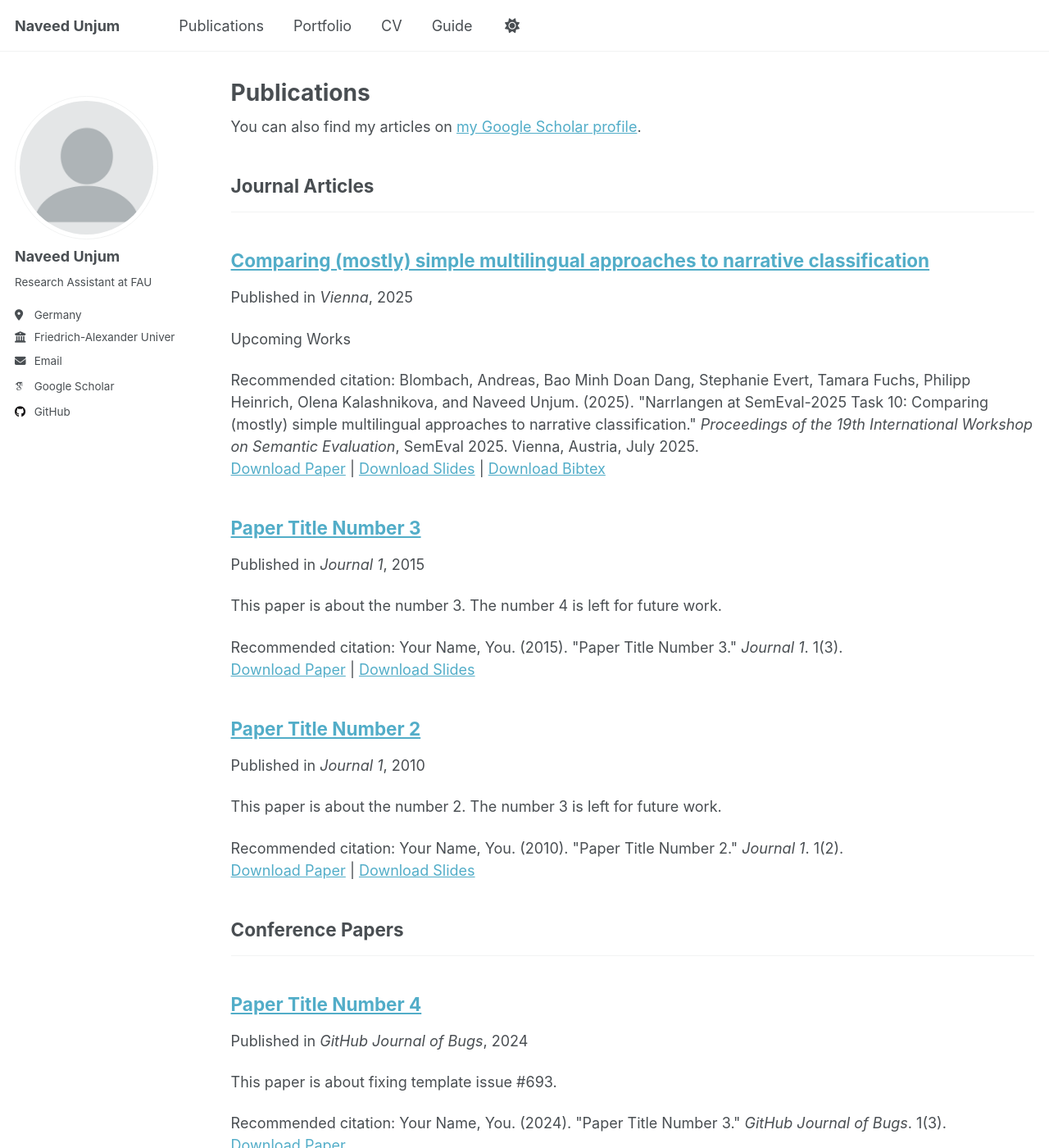
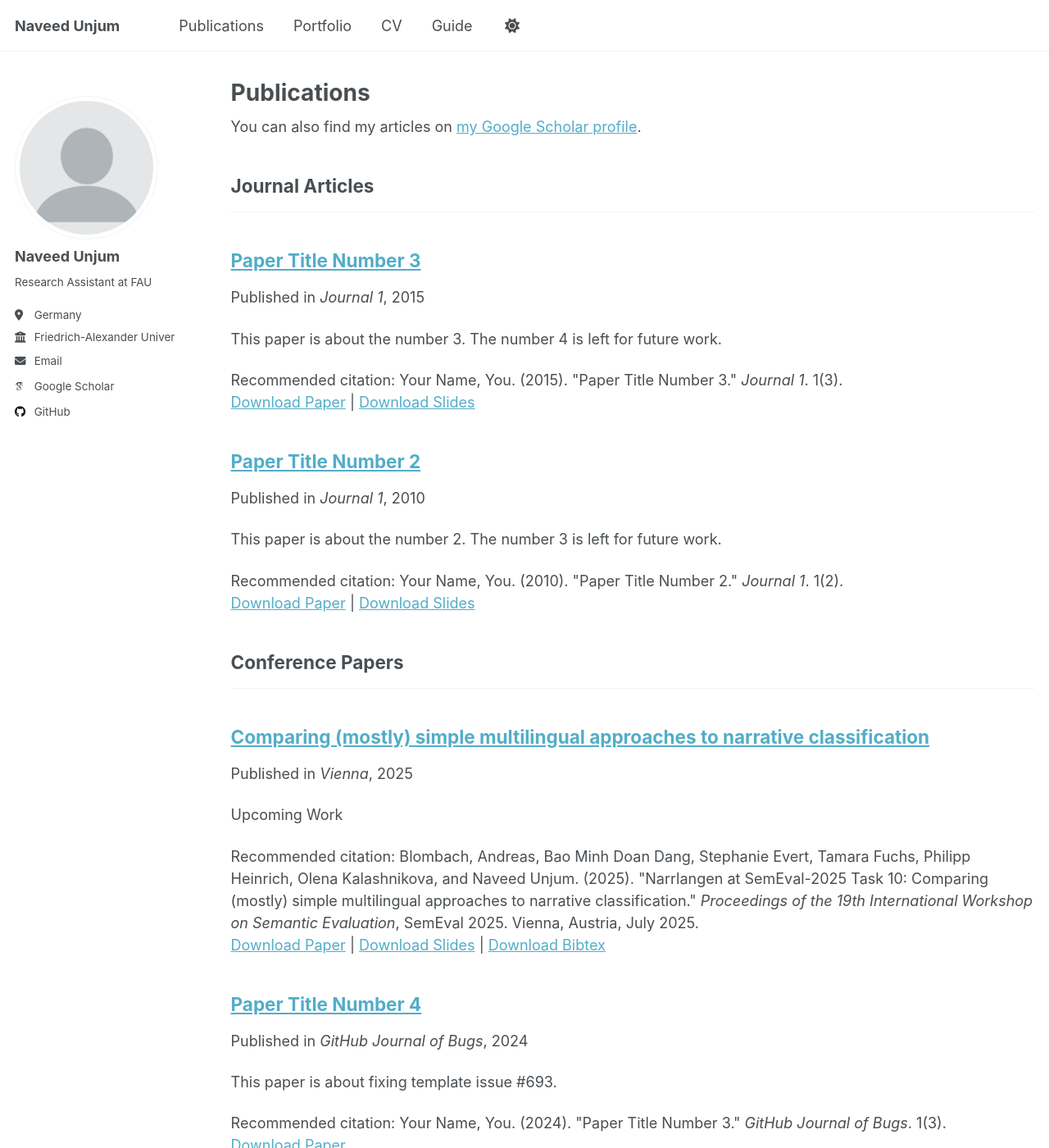
Before and after one commit to naveedunjum/naveedunjum.github.io, a Jekyll site: the page built from _pages/publications.html, in a window 1280 px wide and 1400 px high. Shown: the whole window at 82% size. Built offline with Jekyll 4.4.1, drawn with Linux system fonts in a browser that asks for light colours; some web fonts are replaced.

Commit message:
Update 2009-10-01-paper-title-number-1.md

```diff
--- a/_publications/2009-10-01-paper-title-number-1.md
+++ b/_publications/2009-10-01-paper-title-number-1.md
@@ -1,9 +1,9 @@
 ---
 title: "Comparing (mostly) simple multilingual approaches to narrative classification"
 collection: publications
-category: manuscripts
+category: conferences
 permalink: /publication/2009-10-01-paper-title-number-1
-excerpt: 'Upcoming Works'
+excerpt: 'Upcoming Work'
 date: 2025-07-27
 venue: 'Vienna'
 slidesurl: 'http://academicpages.github.io/files/slides1.pdf'
```
